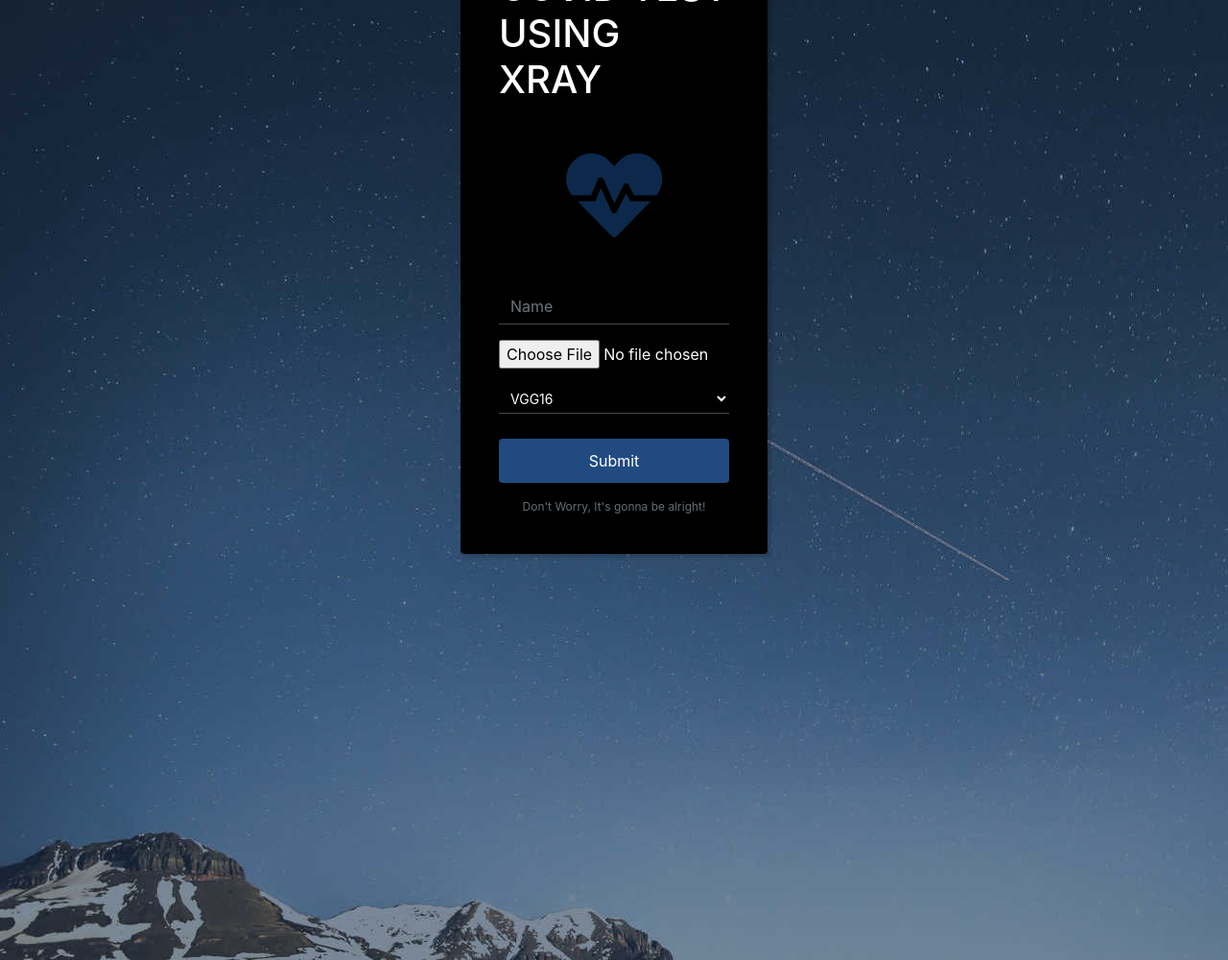
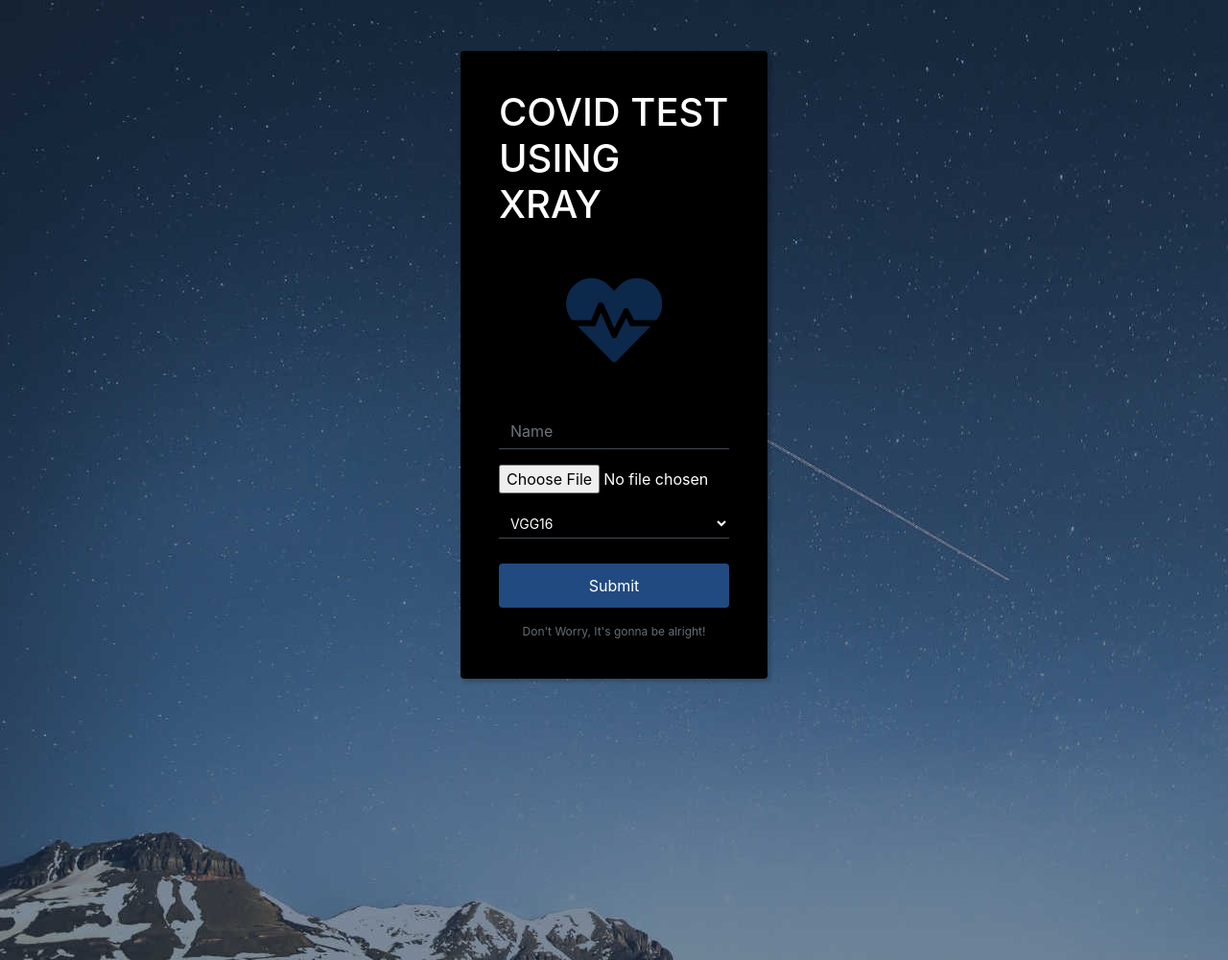
Before and after one commit to Priyanshu-C/COVID-DETECTION-USING-XRAY, a Flask app: page / in a window 1280 px wide. Shown: the whole page at 96% size. Run offline with Flask 2, Linux system fonts and the light colour scheme; some libraries are stand-ins or nearby versions.

Commit message:
Updating readme.md

```diff
--- a/CovidTestXray/static/css/Login-Form-Dark.css
+++ b/CovidTestXray/static/css/Login-Form-Dark.css
@@ -12,7 +12,7 @@
   border-radius: 4px;
   transform: translate(-50%, -50%);
   position: absolute;
-  top: 25%;
+  top: 38%;
   left: 50%;
   color: #fff;
   box-shadow: 3px 3px 4px rgba(0,0,0,0.2);
```
Also changed, not shown: README-ASSET/app.gif.gif (added), 1 other file.
